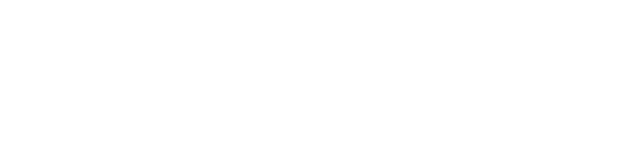
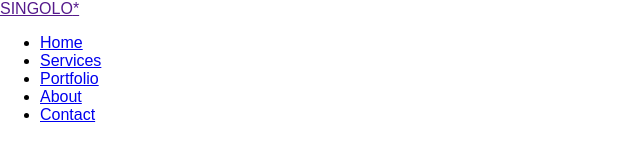
Before and after one commit to TeinPirs/singolo, a plain HTML site: page singolo1.html in a window 1280 px wide. Shown: the whole page, without its empty margins (0-640 px from the left). Drawn offline with Linux system fonts and the light colour scheme.

Commit message:
add: header html

```diff
--- a/singolo1.css
+++ b/singolo1.css
@@ -1 +1,11 @@
 @import url("font.css");
+
+html {
+  font-size: 10px;
+}
+
+body {
+  margin: 0;
+  font-family: "Lato Regular", sans-serif;
+  font-size: 1.6rem;
+}
--- a/singolo1.html
+++ b/singolo1.html
@@ -7,6 +7,23 @@
     <link rel="stylesheet" href="singolo1.css" />
   </head>
   <body>
-    <header></header>
+    <header class="header">
+      <div class="wrapper">
+        <a href="" class="logo">SINGOLO<span class="star">*</span> </a>
+        <nav class="header__navigation">
+          <ul class="navigation">
+            <li><a href="#">Home</a></li>
+            <li><a href="#">Services</a></li>
+            <li><a href="#">Portfolio</a></li>
+            <li><a href="#">About</a></li>
+            <li><a href="#">Contact</a></li>
+          </ul>
+        </nav>
+      </div>
+    </header>
+    <main>
+      <section class="slider-block"></section>
+      <section class="our-services-block"></section>
+    </main>
   </body>
 </html>
```
